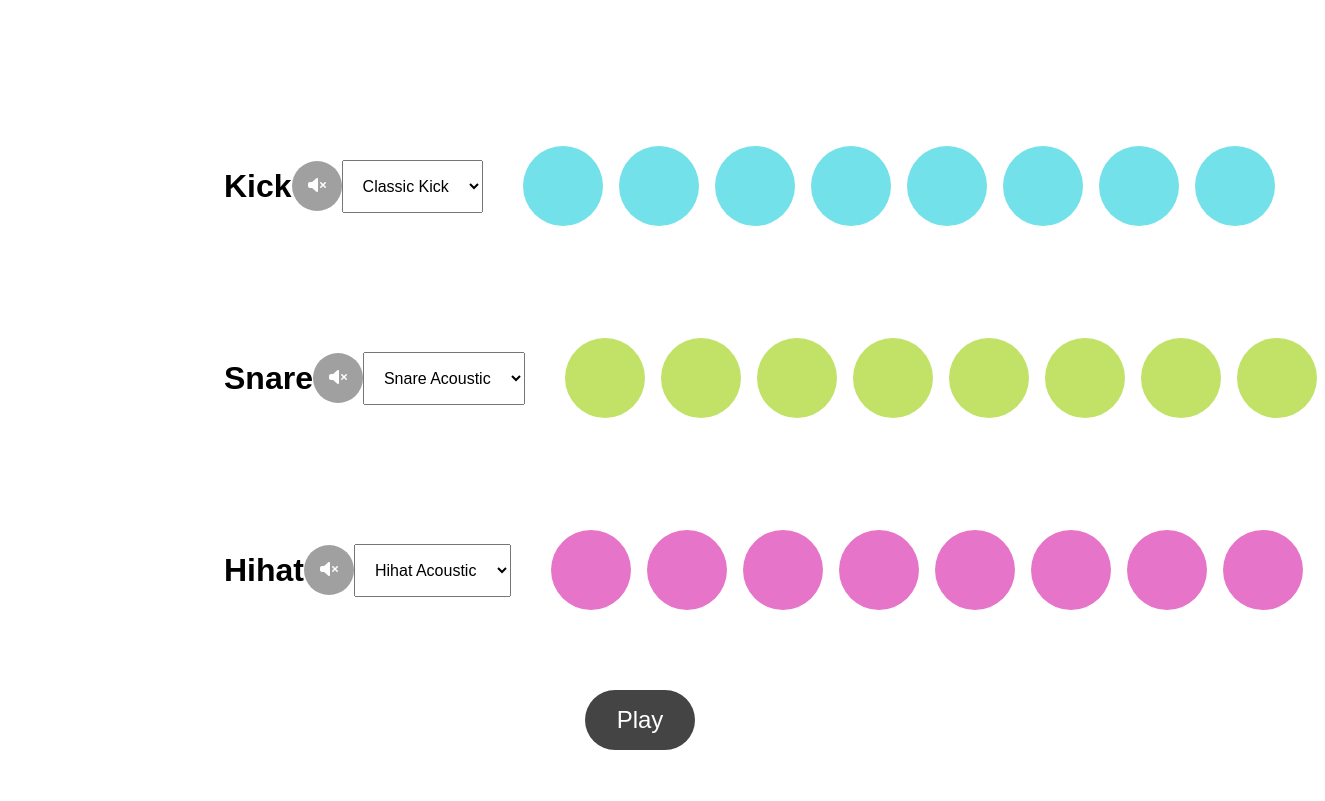
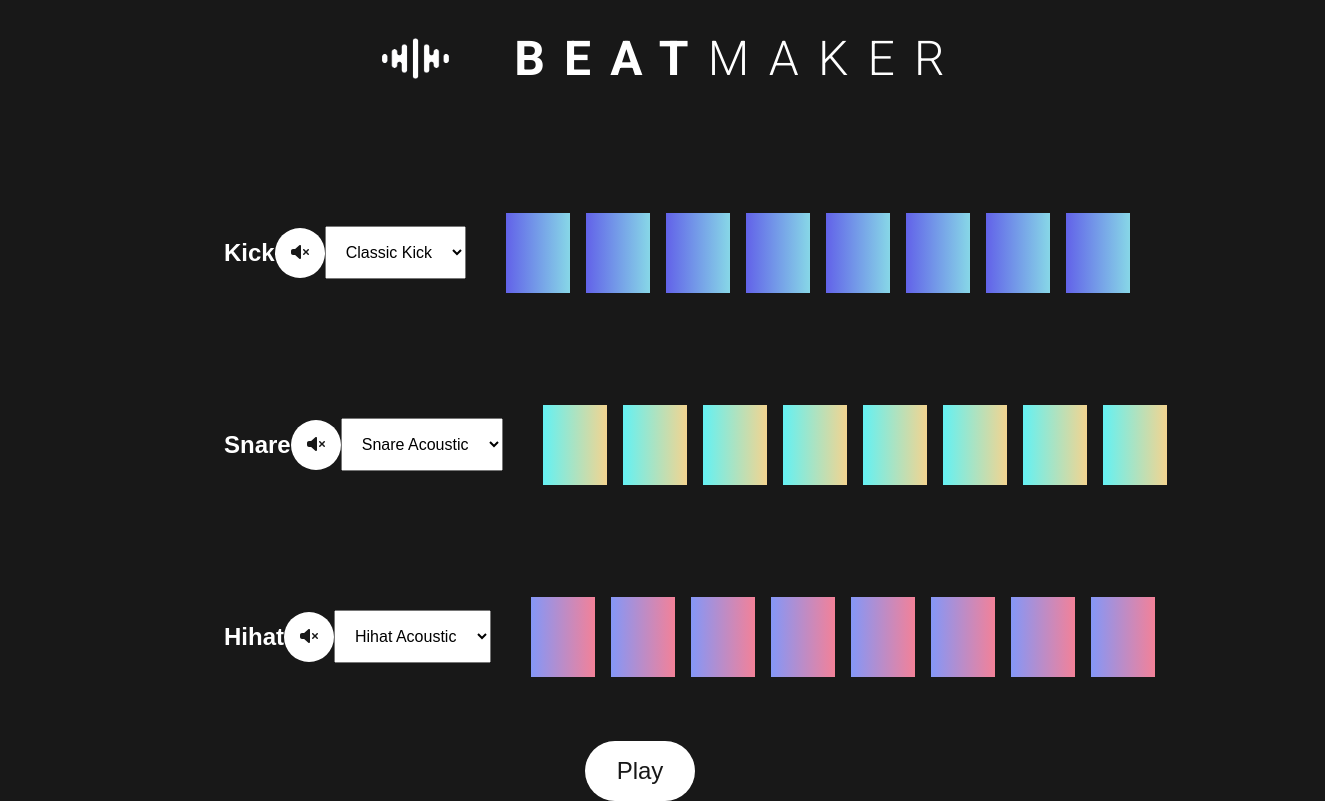
Before and after one commit to gabriela-caeiro/BeatMaker, a plain HTML site: page index.html in a window 1280 px wide. Shown: the whole page, 1325 px wide, since content can reach past the window. Drawn offline with Linux system fonts and the light colour scheme.

Commit message:
Add files via upload

```diff
--- a/index.html
+++ b/index.html
@@ -4,15 +4,23 @@
     <meta charset="UTF-8">
     <meta http-equiv="X-UA-Compatible" content="IE=edge">
     <meta name="viewport" content="width=device-width, initial-scale=1.0">
+    <link rel="preconnect" href="https://fonts.googleapis.com">
+<link rel="preconnect" href="https://fonts.gstatic.com" crossorigin>
+<link href="https://fonts.googleapis.com/css2?family=Roboto:wght@100;300;400;500;700;900&display=swap" rel="stylesheet">
+
     <link rel="stylesheet" href="./style.css">
     <title>BeatMaker</title>
 </head>
 <body>
 
     <div class="sequencer">
+    <header>
+        <img src="./logo.png" alt="logo" class="logo">
+        <h1><b>BEAT</b>MAKER</h1>
+    </header>
         <div class="kick-track">
             <div class="controls">
-                <h1>Kick</h1>
+                <h2>Kick</h2>
                 <button data-track="0" class="mute kick-volume">
                     <i class="fa-solid fa-volume-xmark"></i>
                 </button>
@@ -36,7 +44,7 @@
 
         <div class="snare-track">
             <div class="controls">
-                <h1>Snare</h1>
+                <h2>Snare</h2>
                 <button data-track="1" class="mute snare-volume">
                     <i class="fa-solid fa-volume-xmark"></i>
                 </button>
@@ -60,7 +68,7 @@
 
         <div class="hihat-track">
             <div class="controls">
-                <h1>Hihat</h1>
+                <h2>Hihat</h2>
                 <button data-track="1" class="mute hihat-volume">
                     <i class="fa-solid fa-volume-xmark"></i>
                 </button>
--- a/style.css
+++ b/style.css
@@ -6,45 +6,66 @@
 
 body{
     font-family: sans-serif;
+    background-color: rgb(24, 24, 24);
 }
 
 i,svg{
     pointer-events: none;
 }
-
+header{
+    display: flex;
+    align-items: center;
+    justify-content: center;
+}
+h1{
+    font-size: 3rem;
+    letter-spacing: 1.2rem;
+    color: white;
+    font-family: Roboto, sans-serif;
+    font-weight: 300;
+}
+h2{
+    color: white;
+}
+.logo{
+    width: 20%;
+}
 .kick-pad, .snare-pad, .hihat-pad{
-    width: 5rem;
+    width: 4rem;
     height: 5rem;
     margin: 1rem 0.5rem;
     cursor: pointer;
-    border-radius: 50%;
 }
 
 .kick-pad{
-background-color: rgb(115, 225, 233);
+    background: rgb(78, 78, 224);
+    background: linear-gradient(90deg, rgb(98, 98, 233) 0%, rgb(135, 215, 231) 100%);
 }
 
 .snare-pad{
- background-color: rgb(193, 226, 103);
+    background: rgb(100, 241, 243);
+    background: linear-gradient(90deg, rgb(100, 241, 243) 0%, rgb(243, 212, 144) 100%);
 }
 
 .hihat-pad{
-background-color: rgb(230, 117, 201);
+    background: rgb(132, 151, 247);
+background: linear-gradient(90deg, rgb(132, 151, 247) 0%, rgb(243, 129, 152) 100%);
 
 }
 
 .kick-pad.active{
-
-background-color: rgb(54, 223, 235);
+    background: rgb(9,9,121);
+    background: linear-gradient(90deg, rgb(4, 4, 252) 0%, rgba(0,212,255,1) 100%);
 }
 
 .snare-pad.active{
-    background-color: rgb(187, 235, 54);
+    background: rgb(34,193,195);
+    background: linear-gradient(90deg, rgb(2, 246, 250) 0%, rgb(252, 172, 0) 100%);
 }
 
 .hihat-pad.active{
-
-background-color: rgb(243, 65, 199);
+    background: rgb(63,94,251);
+    background: linear-gradient(90deg, rgb(32, 69, 250) 0%, rgb(255, 32, 77) 100%);
 }
 .sequencer{
     display: flex;
@@ -52,6 +73,7 @@ background-color: rgb(243, 65, 199);
     flex-direction: column;
     align-items: center;
     justify-content: center;
+;
 
 }
 .hihat-track, .snare-track, .kick-track{
@@ -77,8 +99,8 @@ background-color: rgb(243, 65, 199);
 .controls button{
     padding: 1rem;
     border: none;
-    background: rgb(160, 160, 160);
-    color: white;
+    background: white;
+    color: rgb(24, 24, 24);
     font-size: 1rem;
     cursor: pointer;
     border-radius: 50%;
@@ -92,19 +114,27 @@ background-color: rgb(243, 65, 199);
 .play{
     padding: 1rem 2rem;
     border: none;
-    background: rgb(68, 68, 68);
-    color: white;
+    background: white;
+    color: rgb(24, 24, 24);
     font-size: 1.5rem;
     cursor: pointer;
     transition: all 0.5s ease;
-    margin-top: 4rem;
+    margin-top: 3rem;
     border-radius: 50px;
 }
 .play:hover{
 
-    background: rgb(20, 20, 20);
+    background: rgb(139, 139, 139);
 }
 select{
     padding: 1rem;
     font-size: 1rem;
 }
+
+@keyframes playTrack{
+    from {
+        transform: scale(1);
+    }to{
+        transform: scale(1.2);
+    }
+}
```
